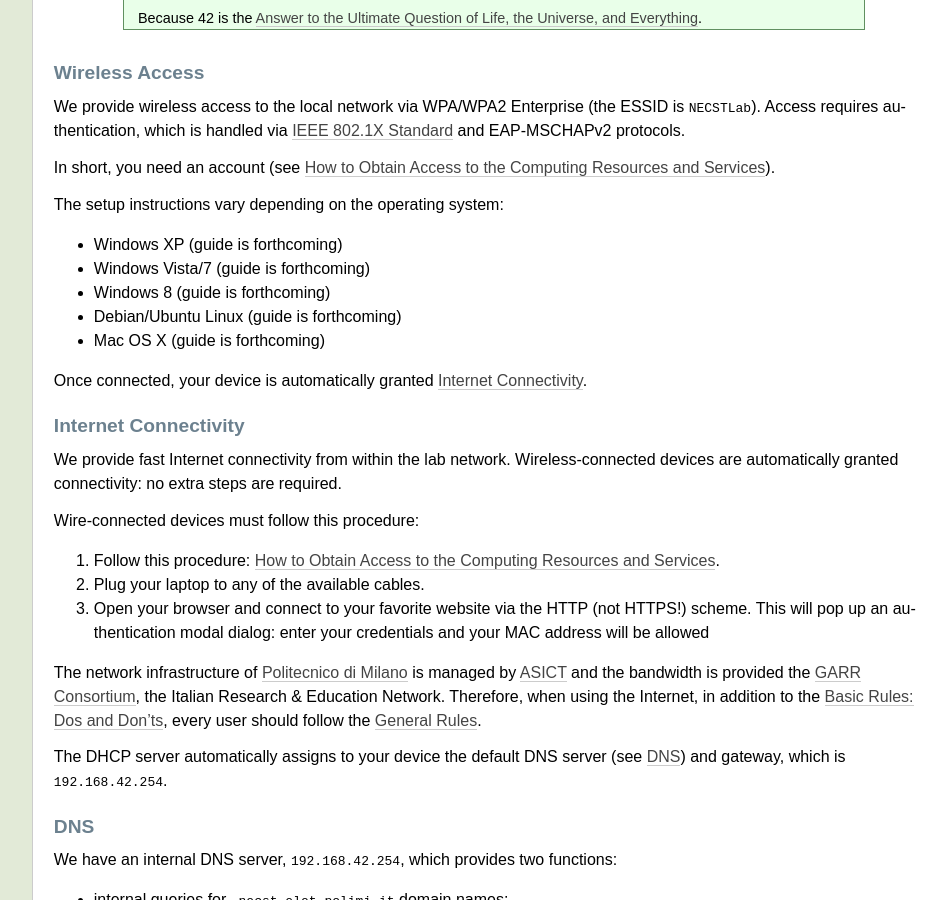
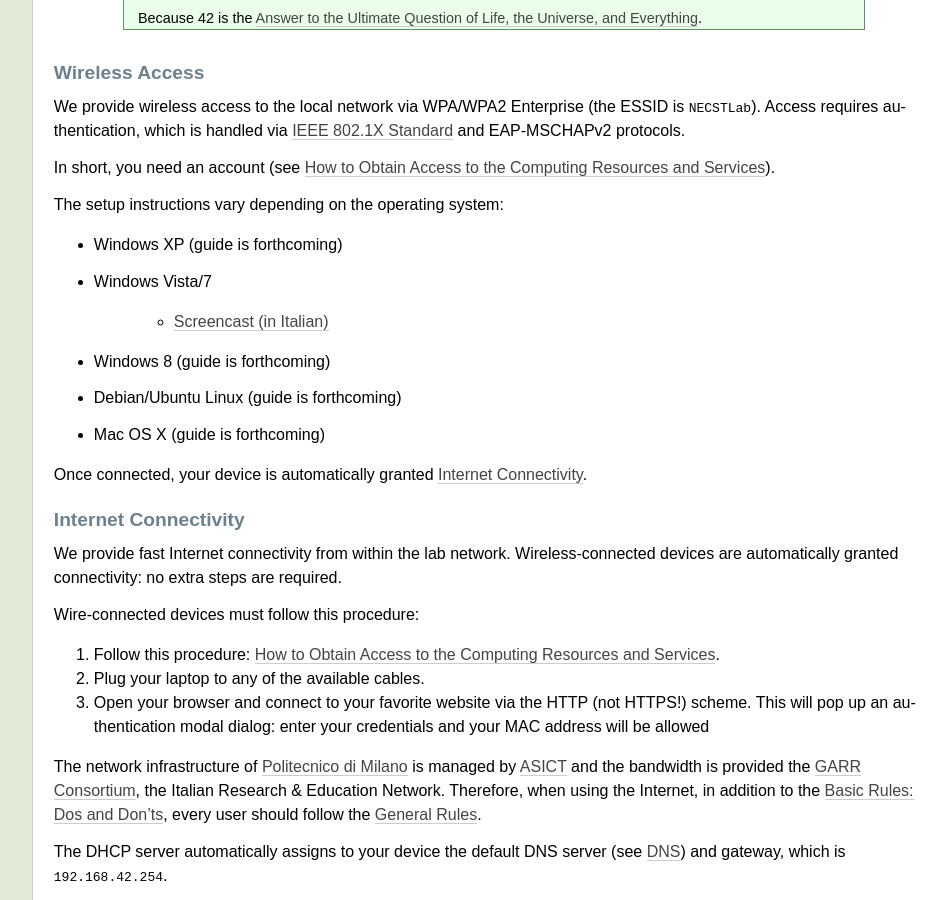
Before and after one commit to necst/necst-guide, a Sphinx documentation site: the page built from source/content/facilities.rst, in a window 1280 px wide and 900 px high, scrolled down 3231 px. Shown: the whole window, without its empty margins (224-1171 px from the left). Built offline with Sphinx 7.4.7, drawn with Linux system fonts in a browser that asks for light colours; formulas are drawn with MathJax 3.

Commit message:
Added wifi instructions for Windows 7/8

```diff
--- a/source/content/facilities.rst
+++ b/source/content/facilities.rst
@@ -131,9 +131,15 @@
 The setup instructions vary depending on the operating system:
 
 * Windows XP (guide is forthcoming)
-* Windows Vista/7 (guide is forthcoming)
+
+* Windows Vista/7
+
+   * `Screencast (in Italian) <http://www.youtube.com/watch?v=pMDFYrHqozc>`_
+
 * Windows 8 (guide is forthcoming)
+
 * Debian/Ubuntu Linux (guide is forthcoming)
+
 * Mac OS X (guide is forthcoming)
 
 Once connected, your device is automatically granted :ref:`internet`.
```
Also changed, not shown: 1 other file.
